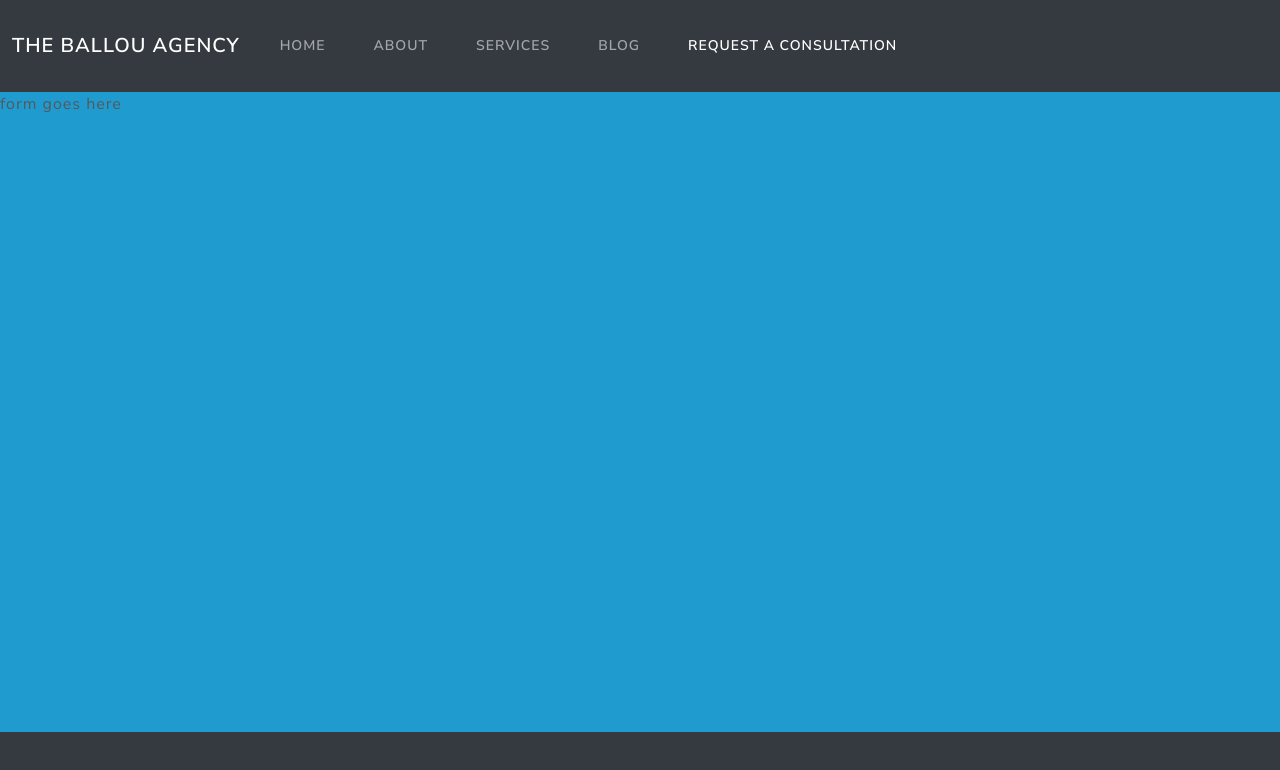
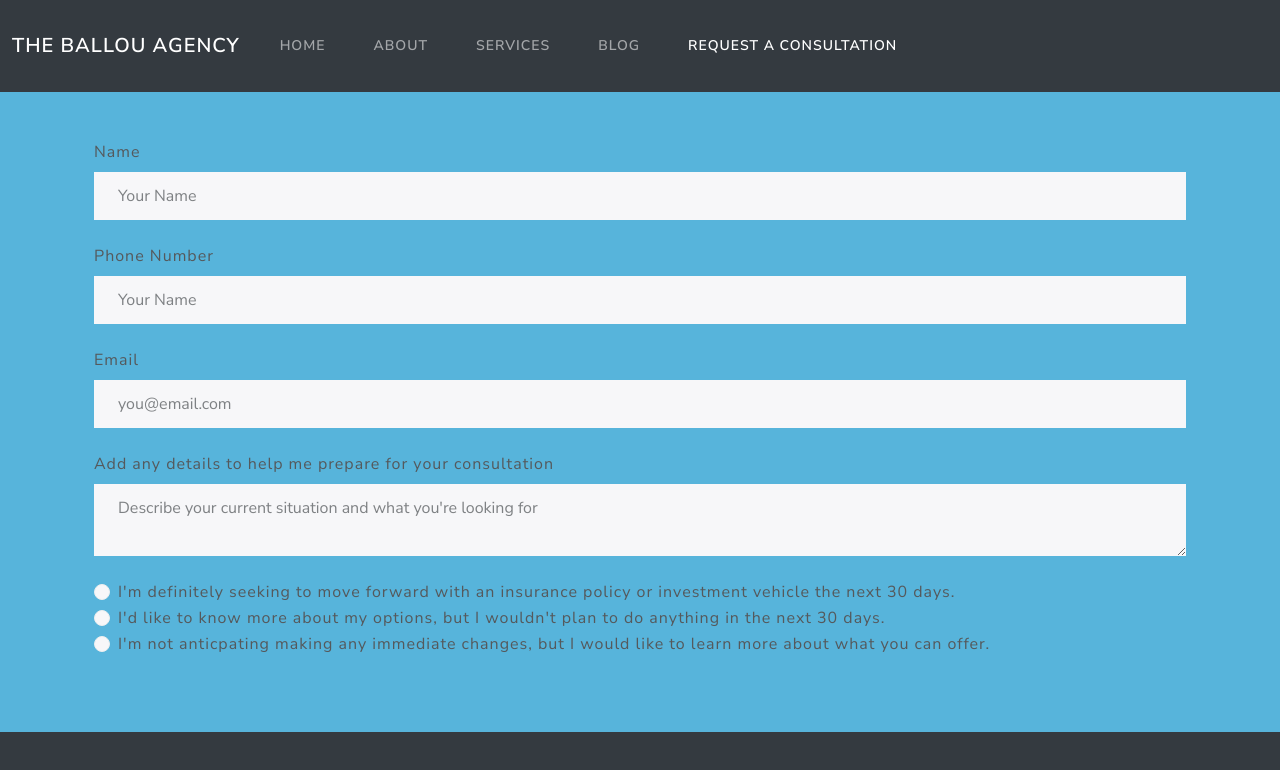
Before and after one commit to mgballou/the_ballou_agency, a React (Vite) app: page /consultation in a window 1280 px wide. Shown: the top 770 px of the page. Built offline with nearby package versions, Linux system fonts and the light colour scheme.

Commit message:
Initial setup of contact form

```diff
--- a/src/pages/Consultation.jsx
+++ b/src/pages/Consultation.jsx
@@ -12,13 +12,56 @@ function Consultation(props) {
             animate={{ opacity: 1 }}
             transition={{ duration: 1.5 }}
             exit={{ opacity: 0, transition: { duration: 0.5 } }}
-            className="bg-info"
-            style={{minHeight: '80vh'}}
+            className="bg-info bg-opacity-75"
+            style={{ minHeight: '80vh' }}
 
         >
 
-            <section>
-                <p>form goes here</p>
+            <section className="container p-4">
+                <form action="">
+                    <div className="form-group mt-4">
+                        <label className="form-label">Name</label>
+                        <input type="text" className="form-control" placeholder="Your Name" />
+                    </div>
+                    <div className="form-group mt-4">
+                        <label className="form-label">Phone Number</label>
+                        <input type="text" className="form-control" placeholder="Your Name" />
+                    </div>
+                    <div className="form-group mt-4">
+                        <label className="form-label">Email</label>
+                        <input type="email" className="form-control" placeholder="you@email.com" />
+                    </div>
+                    <div className="form-group mt-4">
+                        <label className="form-label">Add any details to help me prepare for your consultation</label>
+                        <textarea type="text" className="form-control" placeholder="Describe your current situation and what you're looking for" />
+                    </div>
+
+                    <div className="form-group mt-4">
+                        <div className="form-check">
+                            <input className="form-check-input" type="radio" name="optionsRadios" id="optionsRadios1" value="option1"/>
+                                <label className="form-check-label" for="optionsRadios1">
+                                    I'm definitely seeking to move forward with an insurance policy or investment vehicle the next 30 days.
+                                </label>
+                        </div>
+                        <div className="form-check">
+                            <input className="form-check-input" type="radio" name="optionsRadios" id="optionsRadios2" value="option2"/>
+                                <label className="form-check-label" for="optionsRadios2">
+                                    I'd like to know more about my options, but I wouldn't plan to do anything in the next 30 days.
+                                </label>
+                        </div>
+                        <div className="form-check">
+                            <input className="form-check-input" type="radio" name="optionsRadios" id="optionsRadios3" value="option3"/>
+                                <label className="form-check-label" for="optionsRadios3">
+                                    I'm not anticpating making any immediate changes, but I would like to learn more about what you can offer.
+                                </label>
+                        </div>
+                    </div>
+
+
+
+
+
+                </form>
 
             </section>
 
```
